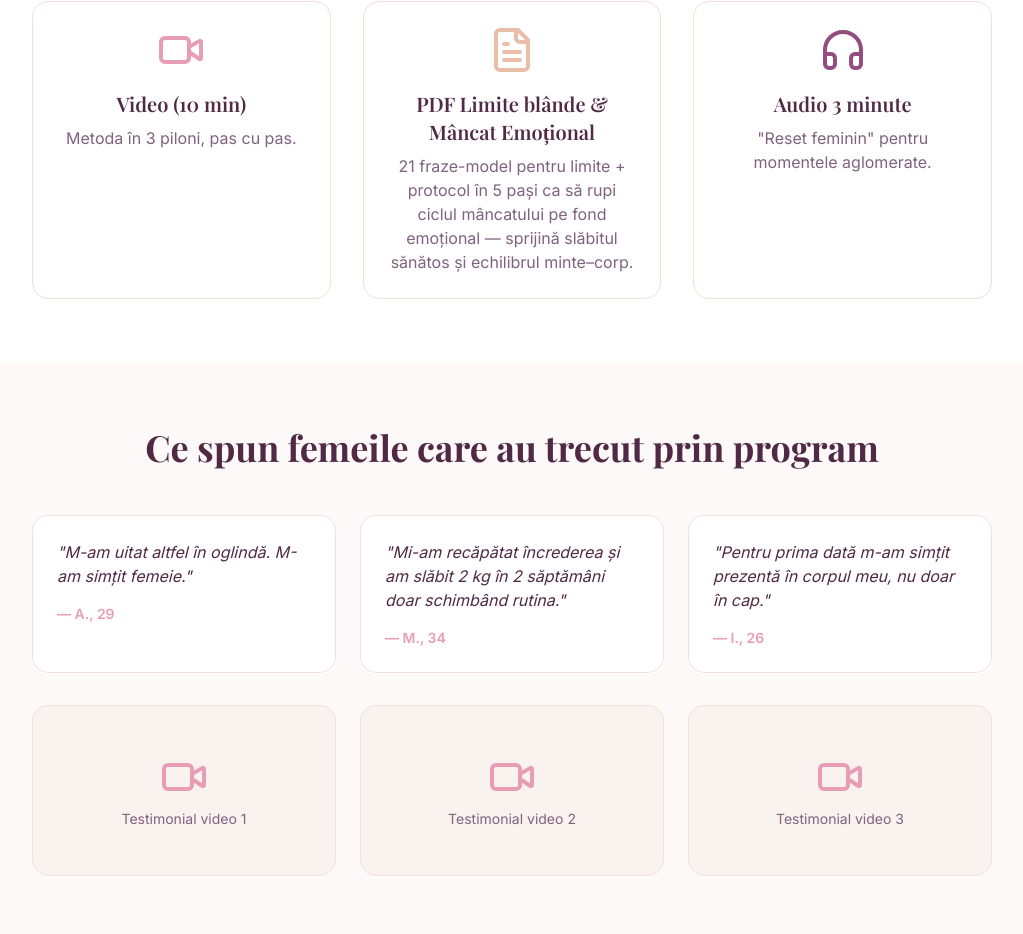
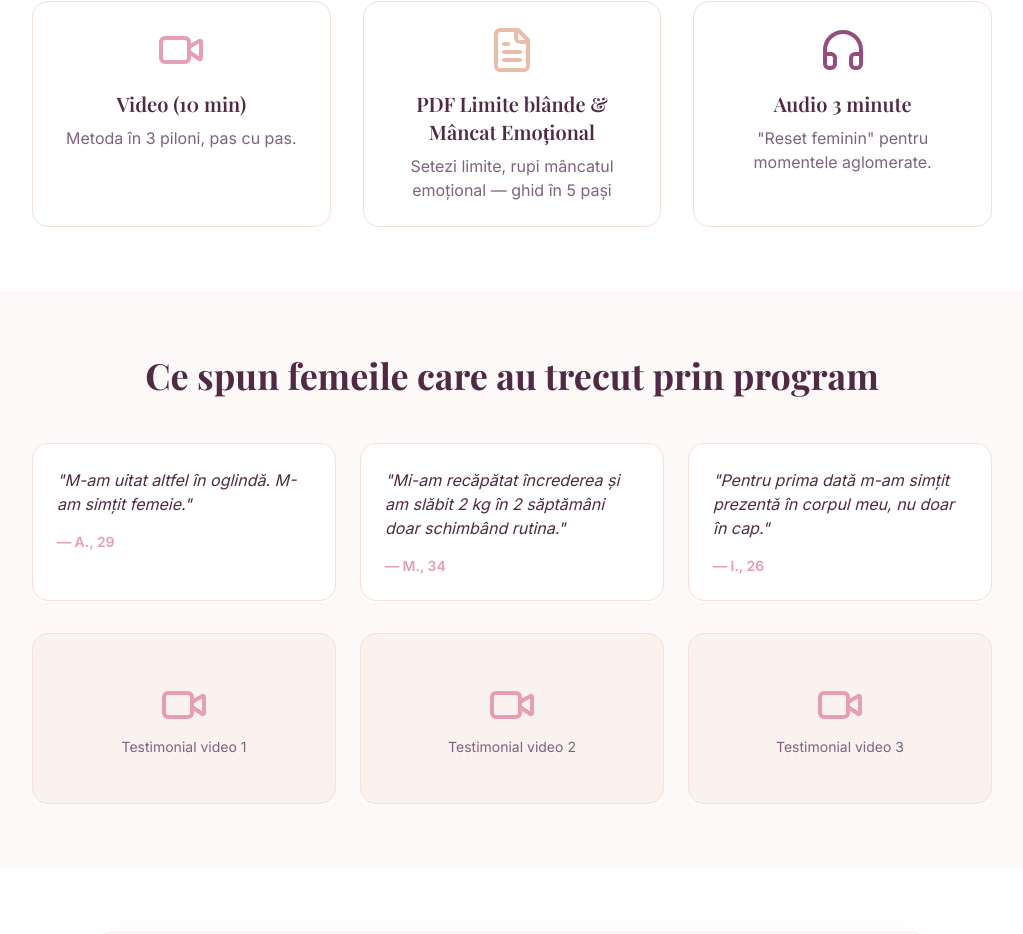
Before and after one commit to Macarieeee/femlab-bloom-boost, a React (Vite) app: page / in a window 1280 px wide. Shown: the part 2375-3309 px from the top of the page, without its empty margins (128-1151 px from the left). Built offline with nearby package versions, Linux system fonts and the light colour scheme; the HTML template or start-up script is replaced by a standard one.

Commit message:
Update PDF description in Instant Rewards
Update the description for the PDF in the 'Instant Rewards' section to "Setezi limite, rupi mâncatul emoțional — ghid în 5 pași".

```diff
--- a/src/pages/Index.tsx
+++ b/src/pages/Index.tsx
@@ -209,7 +209,7 @@ const Index = () => {
             <Card className="p-6 text-center shadow-card">
               <FileText className="w-12 h-12 mx-auto mb-4 text-secondary" />
               <h3 className="font-serif text-xl font-semibold mb-2">PDF Limite blânde & Mâncat Emoțional</h3>
-              <p className="text-muted-foreground">21 fraze-model pentru limite + protocol în 5 pași ca să rupi ciclul mâncatului pe fond emoțional — sprijină slăbitul sănătos și echilibrul minte–corp.</p>
+              <p className="text-muted-foreground">Setezi limite, rupi mâncatul emoțional — ghid în 5 pași</p>
             </Card>
             <Card className="p-6 text-center shadow-card">
               <Headphones className="w-12 h-12 mx-auto mb-4 text-accent" />
```
